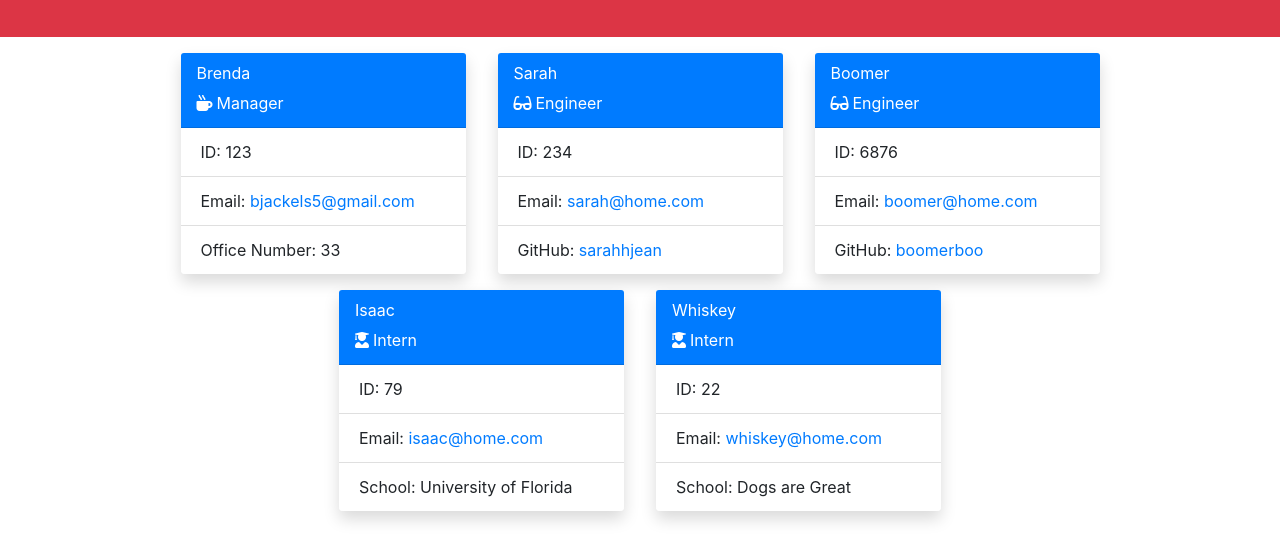
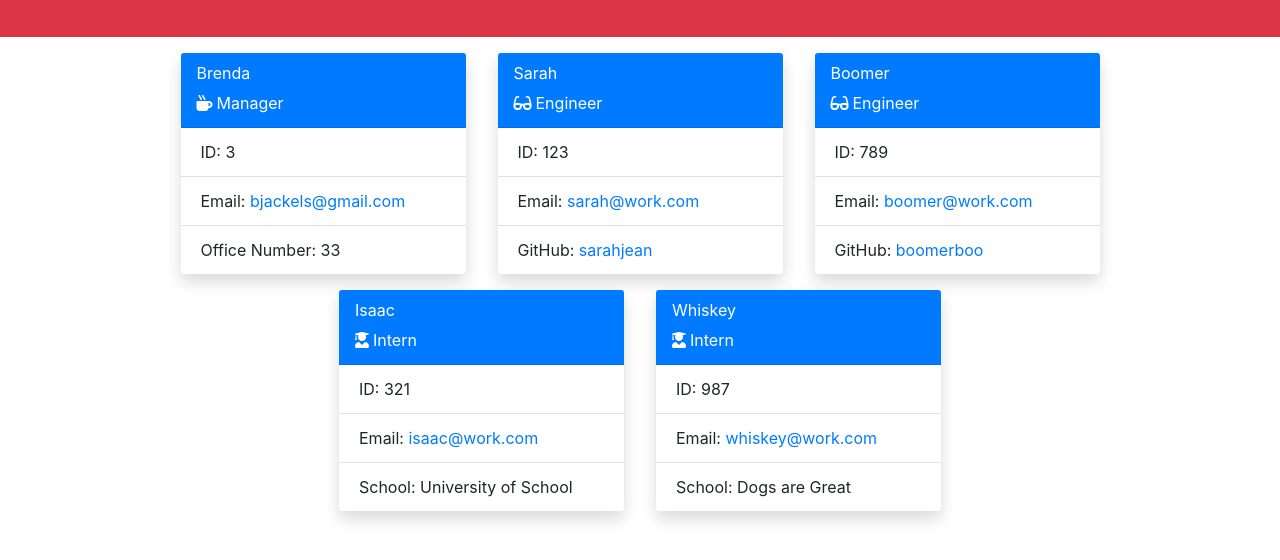
Before and after one commit to bjackels5/team-webpage-generator, a website: page dist/index.html in a window 1280 px wide. Shown: the part 56-616 px from the top of the page. Drawn offline with nearby package versions, Linux system fonts and the light colour scheme.

Commit message:
readme finalized

```diff
--- a/dist/index.html
+++ b/dist/index.html
@@ -31,8 +31,8 @@
                     <p class="card-subtitle"><i class="fa fa-mug-hot mr-1"></i>Manager</p>
                 </div>
                 <div class="list-group list-group-flush">
-                    <p class="list-group-item">ID: 123</p>
-                    <p class="list-group-item">Email: <a href="mailto:bjackels5@gmail.com">bjackels5@gmail.com</a></p>
+                    <p class="list-group-item">ID: 3</p>
+                    <p class="list-group-item">Email: <a href="mailto:bjackels@gmail.com">bjackels@gmail.com</a></p>
                     <p class="list-group-item">Office Number: 33</p>
                 </div>
             </div>
@@ -45,9 +45,9 @@
                     <p class="card-subtitle"><i class="fa fa-glasses mr-1"></i>Engineer</p>
                 </div>
                 <div class="list-group list-group-flush">
-                    <p class="list-group-item">ID: 234</p>
-                    <p class="list-group-item">Email: <a href="mailto:sarah@home.com">sarah@home.com</a></p>
-                    <p class="list-group-item">GitHub: <a href="https://github.com/sarahhjean" target="_blank">sarahhjean</a></p>
+                    <p class="list-group-item">ID: 123</p>
+                    <p class="list-group-item">Email: <a href="mailto:sarah@work.com">sarah@work.com</a></p>
+                    <p class="list-group-item">GitHub: <a href="https://github.com/sarahjean" target="_blank">sarahjean</a></p>
                 </div>
             </div>
 
@@ -58,8 +58,8 @@
                     <p class="card-subtitle"><i class="fa fa-glasses mr-1"></i>Engineer</p>
                 </div>
                 <div class="list-group list-group-flush">
-                    <p class="list-group-item">ID: 6876</p>
-                    <p class="list-group-item">Email: <a href="mailto:boomer@home.com">boomer@home.com</a></p>
+                    <p class="list-group-item">ID: 789</p>
+                    <p class="list-group-item">Email: <a href="mailto:boomer@work.com">boomer@work.com</a></p>
                     <p class="list-group-item">GitHub: <a href="https://github.com/boomerboo" target="_blank">boomerboo</a></p>
                 </div>
             </div>
@@ -72,9 +72,9 @@
                     <p class="card-subtitle"><i class="fa fa-user-graduate mr-1"></i>Intern</p>
                 </div>
                 <div class="list-group list-group-flush">
-                    <p class="list-group-item">ID: 79</p>
-                    <p class="list-group-item">Email: <a href="mailto:isaac@home.com">isaac@home.com</a></p>
-                    <p class="list-group-item">School: University of Florida</p>
+                    <p class="list-group-item">ID: 321</p>
+                    <p class="list-group-item">Email: <a href="mailto:isaac@work.com">isaac@work.com</a></p>
+                    <p class="list-group-item">School: University of School</p>
                 </div>
             </div>
 
@@ -85,8 +85,8 @@
                     <p class="card-subtitle"><i class="fa fa-user-graduate mr-1"></i>Intern</p>
                 </div>
                 <div class="list-group list-group-flush">
-                    <p class="list-group-item">ID: 22</p>
-                    <p class="list-group-item">Email: <a href="mailto:whiskey@home.com">whiskey@home.com</a></p>
+                    <p class="list-group-item">ID: 987</p>
+                    <p class="list-group-item">Email: <a href="mailto:whiskey@work.com">whiskey@work.com</a></p>
                     <p class="list-group-item">School: Dogs are Great</p>
                 </div>
             </div>
```
Also changed, not shown: README.md, media/10-object-oriented-programming-homework-demo.png (deleted), media/team-webpage-generator-demo.png (added), media/team-webpage-generator-user-input.png, 1 other file.
